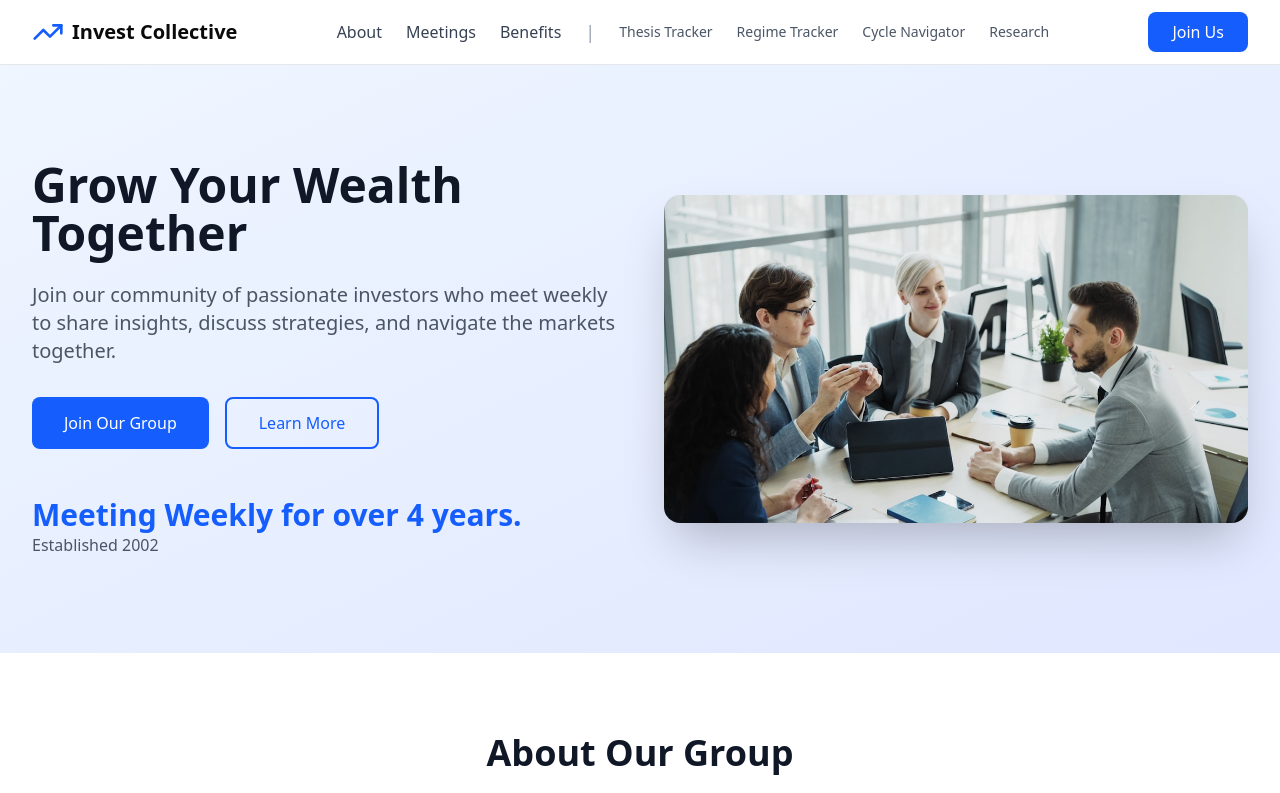
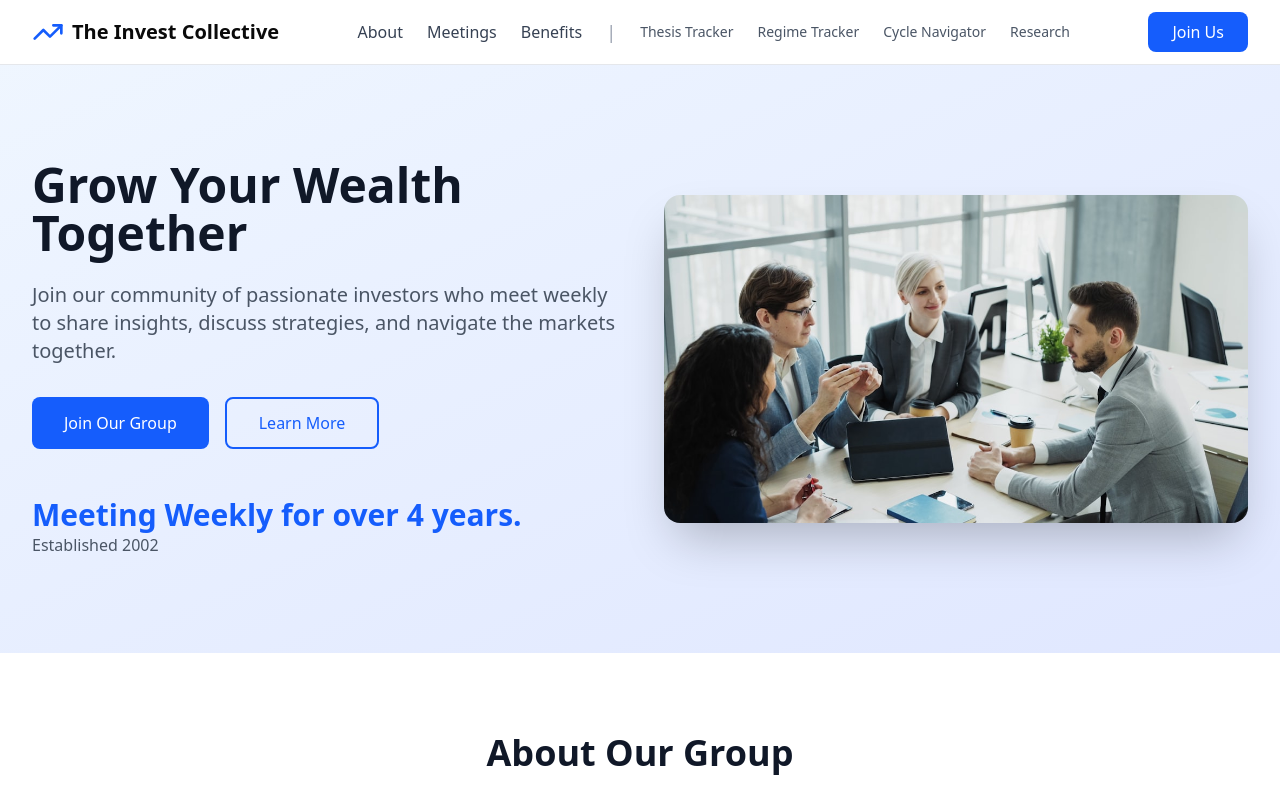
Before and after one commit to fstab50/invest-collective-site, a Next.js app: page / in a window 1280 px wide. Shown: the top 793 px of the page. Built offline with nearby package versions, Linux system fonts and the light colour scheme.

Commit message:
Update footer and navigation to include full name "The Invest Collective"

```diff
--- a/src/app/components/layout/Footer.tsx
+++ b/src/app/components/layout/Footer.tsx
@@ -73,7 +73,7 @@ export function Footer() {
           <div>
             <h4 className="font-semibold mb-4">Contact</h4>
             <ul className="space-y-2 text-gray-400 text-sm">
-              <li>info@investcollective.com</li>
+              <li>info@theinvestcollective.com</li>
               <li>(555) 123-4567</li>
               <li>123 Market Street</li>
               <li>New York, NY 10001</li>
@@ -82,7 +82,7 @@ export function Footer() {
         </div>
 
         <div className="border-t border-gray-800 mt-8 pt-8 text-center text-gray-400 text-sm">
-          <p>&copy; 2026 Invest Collective. All rights reserved.</p>
+          <p>&copy; 2026 The Invest Collective. All rights reserved.</p>
         </div>
       </div>
     </footer>
--- a/src/app/components/layout/Navigation.tsx
+++ b/src/app/components/layout/Navigation.tsx
@@ -10,7 +10,7 @@ export function Navigation() {
         <div className="flex justify-between items-center h-16">
           <Link href="/" className="flex items-center gap-2 hover:opacity-80 transition-opacity">
             <TrendingUp className="w-8 h-8 text-blue-600" />
-            <span className="font-semibold text-xl">Invest Collective</span>
+            <span className="font-semibold text-xl">The Invest Collective</span>
           </Link>
 
           <div className="hidden md:flex items-center gap-6">
```
